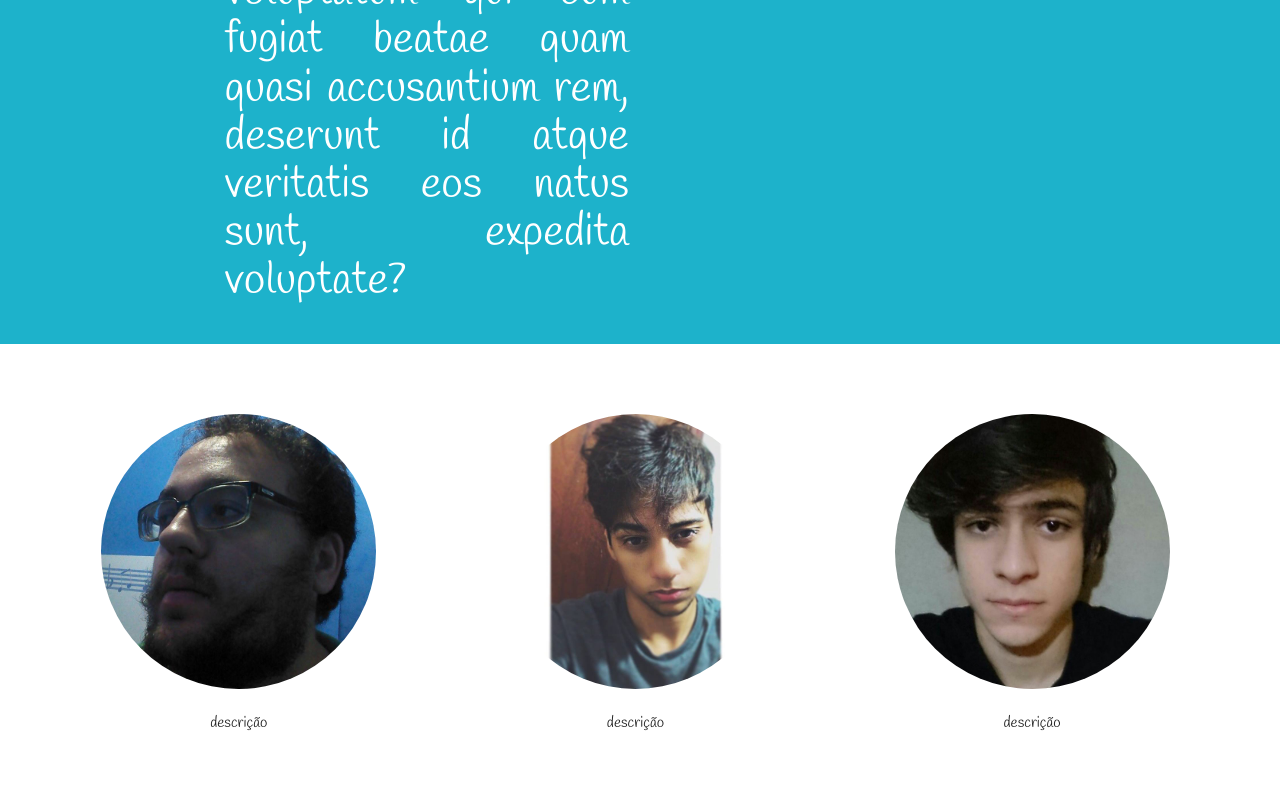
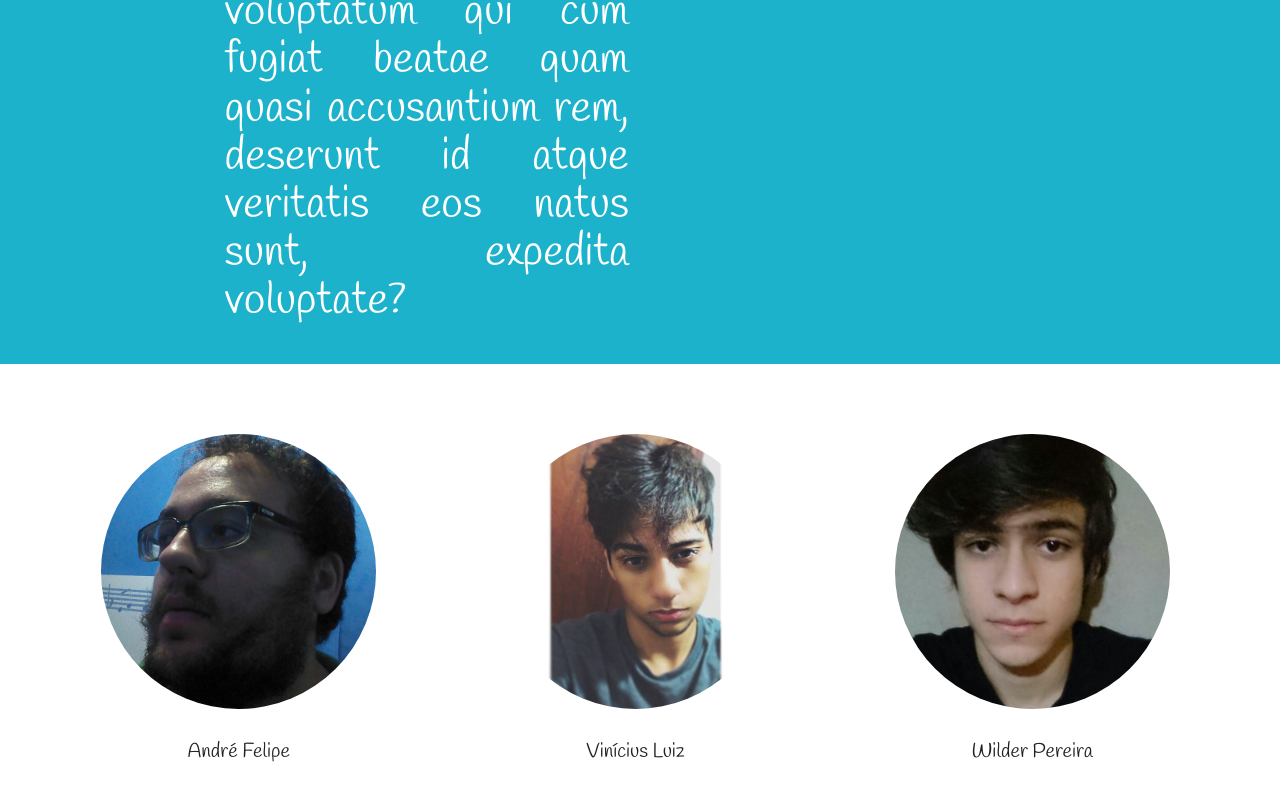
Before and after one commit to reciclo-app/reciclo-app.github.io, a plain HTML site: page index.html in a window 1280 px wide. Shown: the part 1690-2490 px from the top of the page. Drawn offline with nearby package versions, Linux system fonts and the light colour scheme.

Commit message:
download row aligned

```diff
--- a/index.html
+++ b/index.html
@@ -39,9 +39,13 @@
     <div class="row reciclo-grey" id="download-reciclo">
         <div class="row reciclo-row">
             <h1 align="center">Faça o download do Reciclô</h1><br/>
-            <div class="col l3 offset-l2"><img src="./images/android.png"></div>
-            <div class="col l3"><img src="./images/apple.png"></div>
-            <div class="col l3"><img src="./images/wp.png"></div>
+            <div class="container">
+                <div class="row">
+                    <div class="col l3 offset-l2"><img src="./images/android.png"></div>
+                    <div class="col l3"><img src="./images/apple.png"></div>
+                    <div class="col l3"><img src="./images/wp.png"></div>
+                </div>
+            </div>
         </div>
     </div>
 
@@ -72,16 +76,16 @@
     <!-- Who we are -->
     <div class="row reciclo-row section scrollspy" align="center" id="who-we-are" style="padding-left: 90px">
         <div class="col l3">
-            <img class="responsive-img circle" src="./images/andre.jpg" alt="André Felipe Ricarti">
-            <p>descrição</p>
+            <img class="responsive-img circle" src="./images/andre.jpg" alt="André Felipe">
+            <p class="dev-name">André Felipe</p>
         </div>
         <div class="col l3 offset-l1">
-            <img class="responsive-img circle" src="./images/vinicius.jpg" alt="Vinicius Luiz de Camargo Pereira">
-            <p>descrição</p>
+            <img class="responsive-img circle" src="./images/vinicius.jpg" alt="Vinicius Luiz">
+            <p class="dev-name">Vinícius Luiz</p>
         </div>
         <div class="col l3 offset-l1">
-            <img class="responsive-img circle" src="./images/wilder.jpg" alt="Wilder Ramos Pereira">
-            <p>descrição</p>
+            <img class="responsive-img circle" src="./images/wilder.jpg" alt="Wilder Pereira">
+            <p class="dev-name">Wilder Pereira</p>
         </div>
     </div>
 
```
